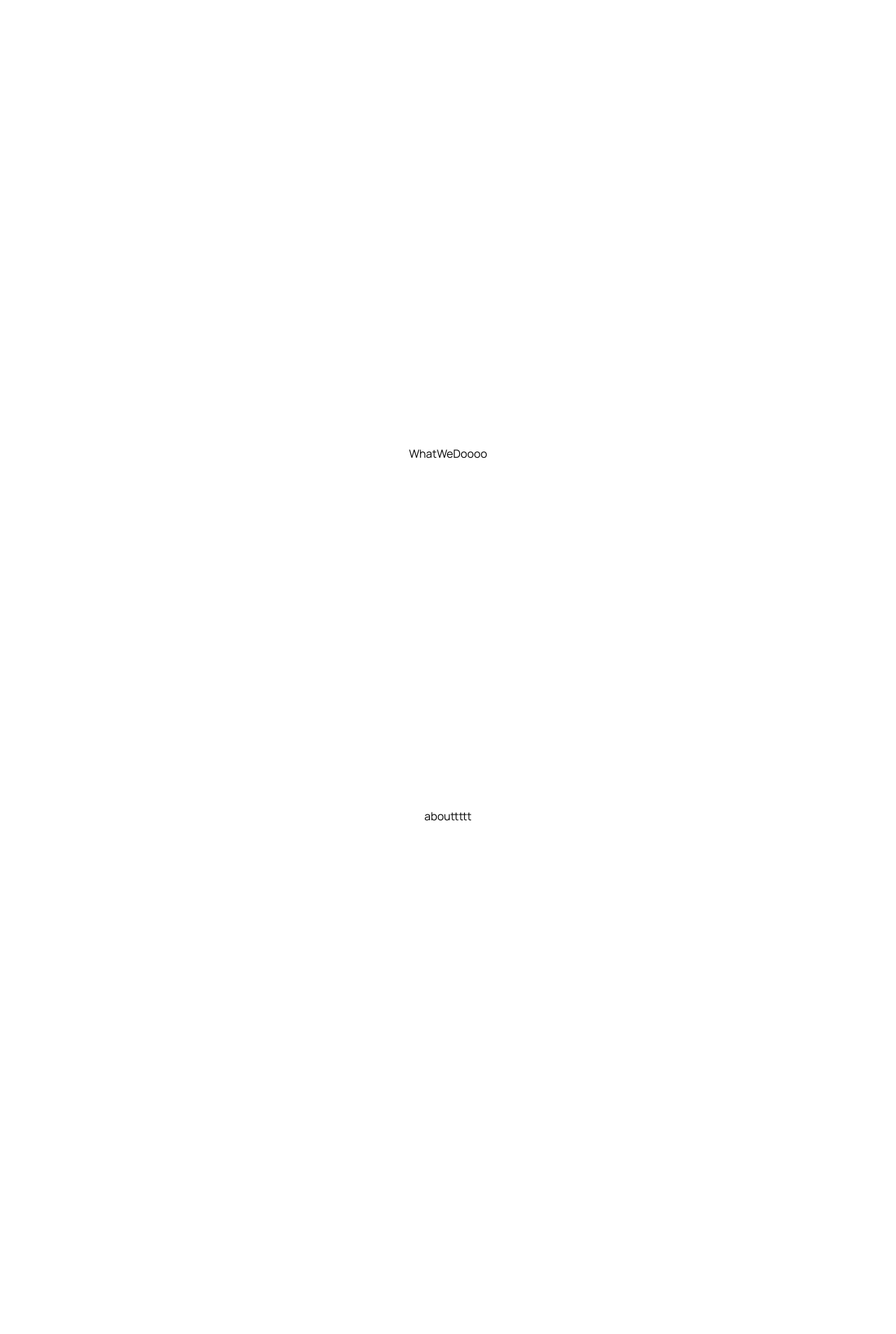
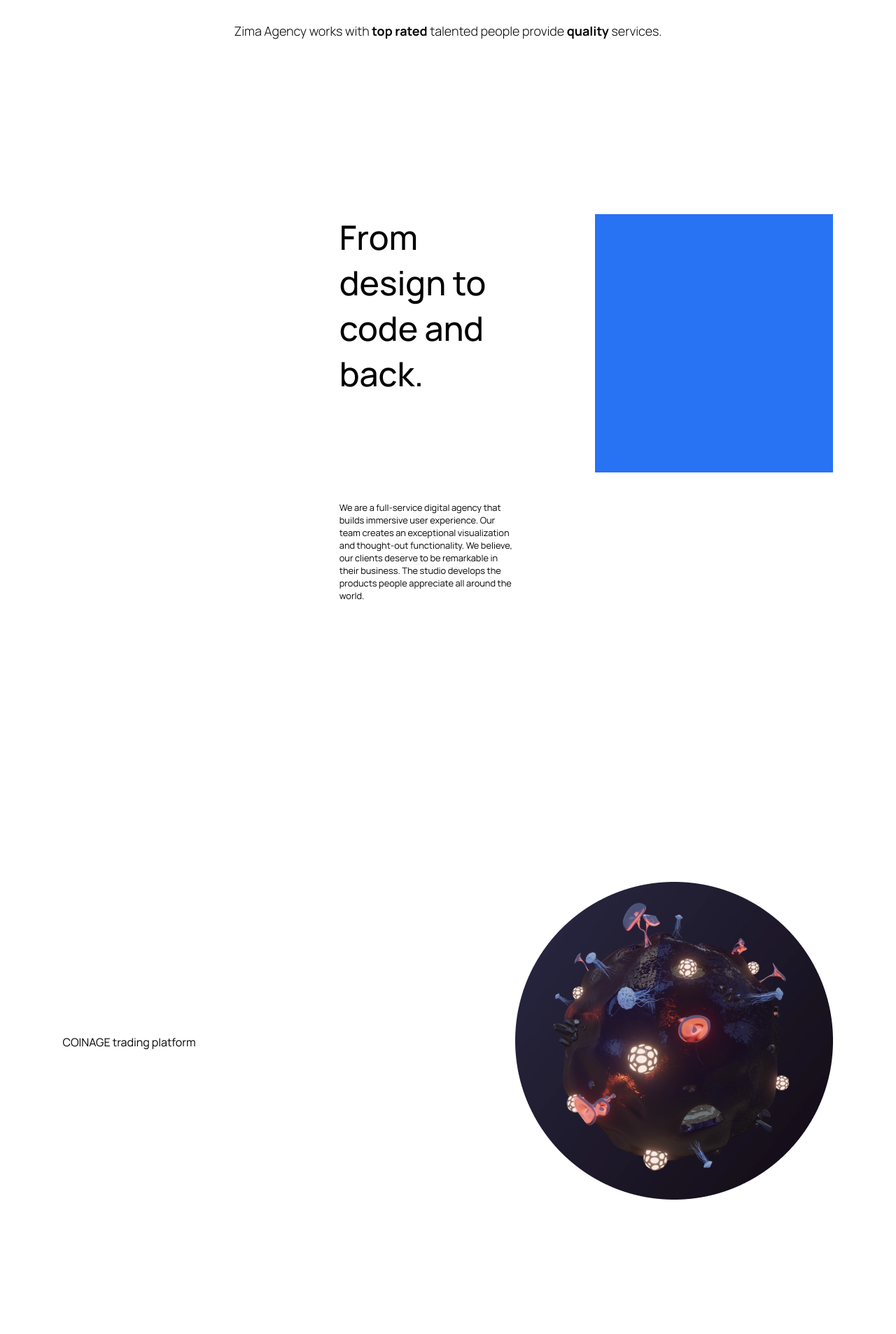
Before and after one commit to maha-saaa/zima-website, a Next.js app: page / in a window 1280 px wide. Shown: the part 474-2380 px from the top of the page at 70% size. Before the commit the page ends 1899 px from the top, so only its background shows below. Built offline with nearby package versions, Linux system fonts and the light colour scheme.

Commit message:
Add first and second section's base

```diff
--- a/src/components/About/index.module.scss
+++ b/src/components/About/index.module.scss
@@ -2,5 +2,5 @@
     display: flex;
     flex-direction: column;
     align-items: center;
-    padding: 31vh 7vw;
+    padding: 25vh 7vw;
   }
--- /dev/null
+++ b/src/components/Base/index.module.scss
@@ -0,0 +1,3 @@
+.firstTwoSectionsWrapper {
+  overflow-x: hidden;
+}
--- a/src/components/Base/index.tsx
+++ b/src/components/Base/index.tsx
@@ -1,12 +1,17 @@
+import styles from "./index.module.scss";
 import Hero from "@/components/Hero";
 import WhatWeDo from "@/components/WhatWeDo";
+import Projects from "@/components/projects";
 import About from "@/components/About";
 
 const Base: React.FunctionComponent<any> = (): JSX.Element => {
   return (
     <>
-      <Hero />
-      <WhatWeDo />
+      <div className={styles.firstTwoSectionsWrapper}>
+        <Hero />
+        <WhatWeDo />
+      </div>
+      <Projects />
       <About />
     </>
   );
--- a/src/components/Hero/index.module.scss
+++ b/src/components/Hero/index.module.scss
@@ -3,7 +3,7 @@
   flex-direction: column;
   align-items: center;
   gap: 16px;
-  padding: 31vh 7vw;
+  padding: 25vh 7vw;
 }
 
 .title {
--- a/src/components/Hero/index.tsx
+++ b/src/components/Hero/index.tsx
@@ -2,14 +2,17 @@ import styles from "./index.module.scss";
 import { motion, useScroll, useTransform } from "framer-motion";
 
 const Hero: React.FunctionComponent<any> = (): JSX.Element => {
-  const { scrollYProgress } = useScroll();
-  const scaleAnim = useTransform(scrollYProgress, [0, 1], [0, -1000]);
+  const { scrollYProgress, scrollY } = useScroll();
+  const transferAnim = useTransform(scrollY, [0, 300], [0, -1000], {
+    clamp: false,
+  });
+
   return (
     <section id="Home" className={styles.wrapper}>
-      <motion.span className={styles.title} style={{ x: scaleAnim }}>
+      <motion.span className={styles.title} style={{ x: transferAnim }}>
         Let’s make something trendy and cool!
       </motion.span>
-      <motion.span className={styles.desc} style={{ x: scaleAnim }}>
+      <motion.span className={styles.desc} style={{ x: transferAnim }}>
         Zima Agency works with
         <span style={{ fontWeight: "bold" }}> top rated</span> talented people
         provide <span style={{ fontWeight: "bold" }}>quality</span> services.
--- a/src/components/Navbar/index.module.scss
+++ b/src/components/Navbar/index.module.scss
@@ -3,8 +3,12 @@
   flex-direction: row;
   justify-content: space-between;
   align-items: center;
-  padding: 6.7vh 8.3vw;
+  padding: 6.7vh 8.3vw 2vh 8.3vw;
   gap: 10px;
+  position: sticky;
+  top: 0;
+  z-index: 1000;
+  background-color: black;
 }
 
 .menu {
@@ -24,6 +28,9 @@
       font-weight: 600;
     }
   }
+  @media screen and (max-width: 600px) {
+    display: none;
+  }
 }
 
 .button {
@@ -35,9 +42,3 @@
     font-weight: 500;
   }
 }
-
-@media screen and (max-width: 600px) {
-  .menu {
-    display: none;
-  }
-}
--- a/src/components/Navbar/index.tsx
+++ b/src/components/Navbar/index.tsx
@@ -16,6 +16,10 @@ const navbarMenu: navbarMenuType = [
   {
     key: "Whatwedo",
     title: "What we do",
+  },
+  {
+    key: "Projects",
+    title: "Projects",
   },
   {
     key: "About",
--- a/src/components/WhatWeDo/index.module.scss
+++ b/src/components/WhatWeDo/index.module.scss
@@ -1,6 +1,35 @@
 .wrapper {
-    display: flex;
-    flex-direction: column;
-    align-items: center;
-    padding: 31vh 7vw;
-  }
+  display: flex;
+  flex-direction: row;
+  align-items:flex-start;
+  justify-content: flex-end;
+  gap: 113px;
+  padding: 25vh 7vw;
+}
+
+.text {
+  display: flex;
+  flex-direction: column;
+  align-items: center;
+}
+
+.title {
+  font-size: 3rem;
+  font-weight: 500;
+  text-align: left;
+  width: 19.7vw;
+  // margin-bottom: 4.3vh;
+}
+
+.desc {
+  font-size: 0.8rem;
+  font-weight: 400;
+  text-align: left;
+  width: 19.7vw;
+}
+
+.box {
+  width: 26.6vw;
+  height: 46.2vh;
+  background-color: var(--primaryBlue);
+}
--- a/src/components/WhatWeDo/index.tsx
+++ b/src/components/WhatWeDo/index.tsx
@@ -1,9 +1,69 @@
 import styles from "./index.module.scss";
+import { motion, useScroll, useTransform, useInView } from "framer-motion";
+import { useRef } from "react";
+
+const variants = {
+  initial: {
+    scale: 0.65,
+    opacity: 0,
+  },
+  animate: {
+    scale: 1,
+    opacity: 1,
+  },
+};
 
 const WhatWeDo: React.FunctionComponent<any> = (): JSX.Element => {
+  const titleRef = useRef(null);
+  const isInView = useInView(titleRef);
+  const { scrollYProgress } = useScroll();
+  const titleTransferAnim = useTransform(
+    scrollYProgress,
+    [0, 1],
+    [0, 100 * -1.5]
+  );
+  const descXTransferAnim = useTransform(scrollYProgress, [0, 0.25], [1200, 0]);
+  const descYTransferAnim = useTransform(scrollYProgress, [0, 0.3], [-900, 0]);
+
   return (
     <section id="Whatwedo" className={styles.wrapper}>
-      WhatWeDoooo
+      <div className={styles.text}>
+        <motion.span
+          className={styles.title}
+          ref={titleRef}
+          variants={variants}
+          initial="intial"
+          animate={isInView ? "animate" : "initial"}
+          style={{ y: titleTransferAnim }}
+          transition={{ duration: 0.5, ease: "easeOut" }}
+        >
+          From design to code and back.
+        </motion.span>
+        <motion.span
+          className={styles.desc}
+          style={{
+            x: descXTransferAnim,
+            y: descYTransferAnim,
+          }}
+        >
+          We are a full-service digital agency that builds immersive user
+          experience. Our team creates an exceptional visualization and
+          thought-out functionality. We believe, our clients deserve to be
+          remarkable in their business. The studio develops the products people
+          appreciate all around the world.
+        </motion.span>
+      </div>
+      <div>
+        <motion.div
+          className={styles.box}
+          ref={titleRef}
+          variants={variants}
+          initial="intial"
+          animate={isInView ? "animate" : "initial"}
+          style={{ y: titleTransferAnim }}
+          transition={{ duration: 0.5, ease: "easeOut" }}
+        />
+      </div>
     </section>
   );
 };
--- /dev/null
+++ b/src/components/projects/index.module.scss
@@ -0,0 +1,8 @@
+.wrapper {
+    display: flex;
+    flex-direction: row;
+    align-items: center;
+    justify-content: space-between;
+    padding: 25vh 7vw;
+    position: relative;
+  }
--- /dev/null
+++ b/src/components/projects/index.tsx
@@ -0,0 +1,23 @@
+import styles from "./index.module.scss";
+import Image from "next/image";
+import { motion, useScroll, useTransform } from "framer-motion";
+import earth from "@/public/images/earth.png";
+import grayCircle from "@/public/images/gray-circle.png";
+
+const Projects: React.FunctionComponent<any> = (): JSX.Element => {
+  const { scrollYProgress } = useScroll();
+
+  return (
+    <section id="Projects" className={styles.wrapper}>
+      <div>
+        <span>COINAGE trading platform</span>
+      </div>
+      <div>
+        {/* <Image src={grayCircle} alt="grayCircle" /> */}
+        <Image src={earth} alt="earth" />
+      </div>
+    </section>
+  );
+};
+
+export default Projects;
```
Also changed, not shown: public/images/earth.png (added), public/images/gray-circle.png (added).
